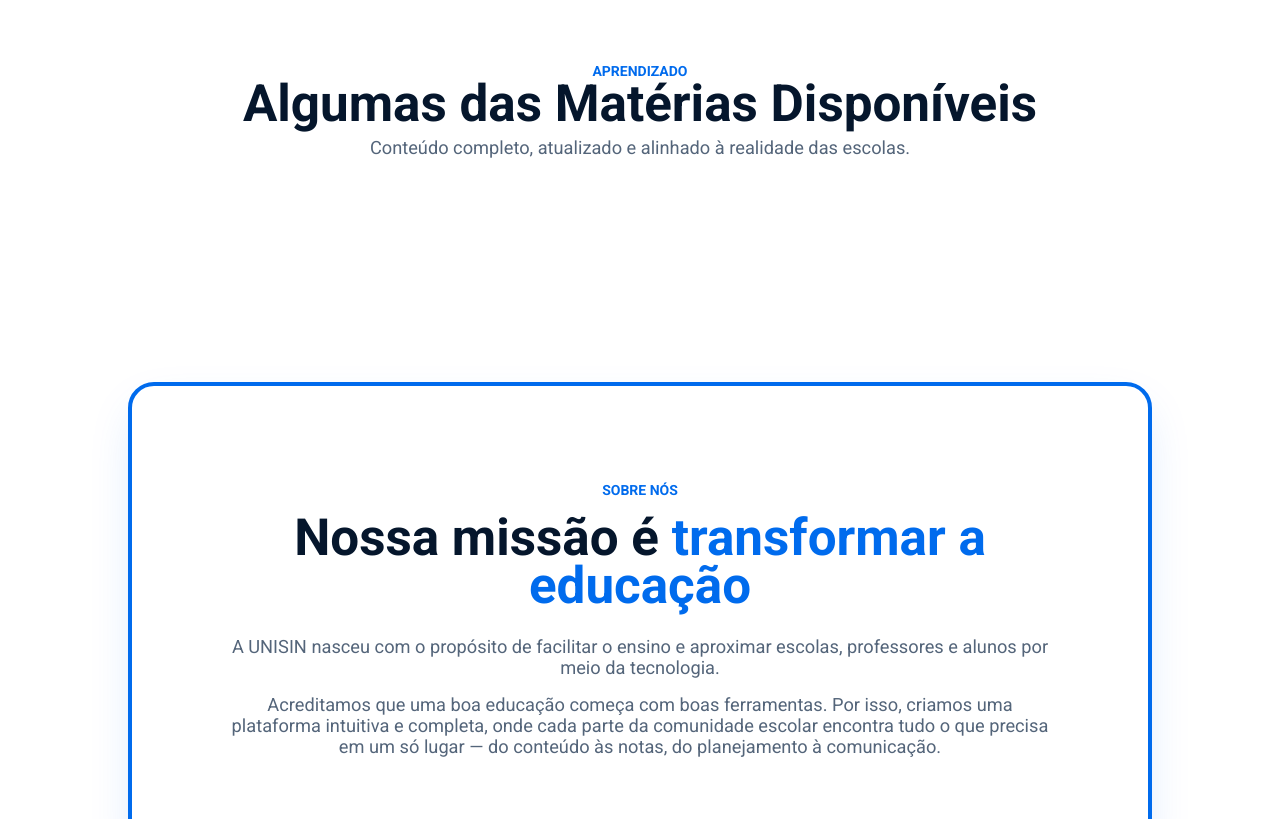
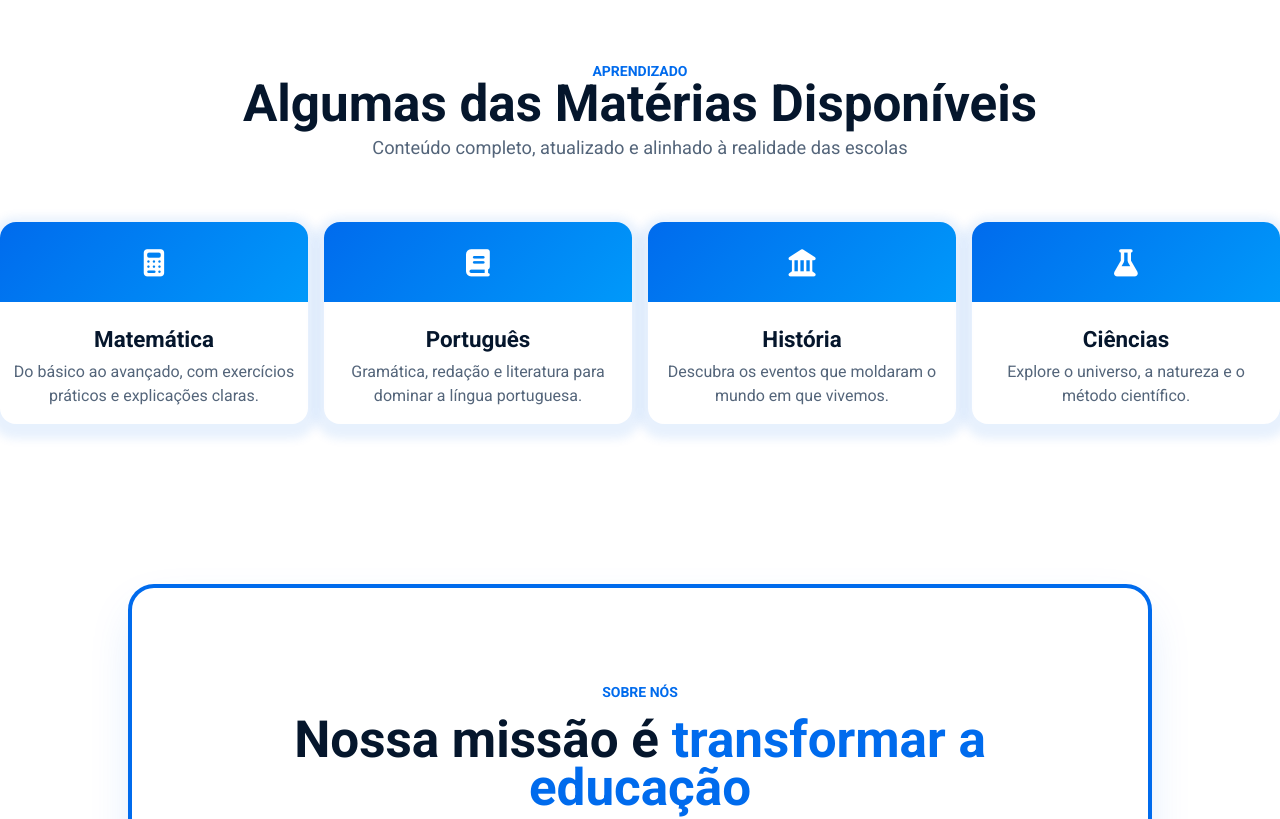
Before and after one commit to saulobbarbosa/unisin-remake, a React (Create React App) app in the folder frontend/: page / in a window 1280 px wide. Shown: the part 1440-2259 px from the top of the page. Built offline with nearby package versions, Linux system fonts and the light colour scheme.

Commit message:
Parte dos Beneficios e das Materias Prontas (Falta somente a parte de escolas pra Home ficar Pronta)

```diff
--- a/frontend/src/components/home/Home.jsx
+++ b/frontend/src/components/home/Home.jsx
@@ -45,11 +45,56 @@ export default function TelaHome() {
                     <span className={Style.subTituloPadrao}>APRENDIZADO</span>
                     <h1 className={Style.tituloPadrao}>Algumas das Matérias Disponíveis</h1>
                     <p className={Style.paragrafoPadrao}>
-                        Conteúdo completo, atualizado e alinhado à realidade das escolas.
+                        Conteúdo completo, atualizado e alinhado à realidade das escolas
                     </p>
                 </div>
-                <div>
-
+                <div className={Style.divMaterias}>
+                    <div className={Style.cardMateria}>
+                        <div className={Style.iconeMateria}>
+                            <i className="fa-solid fa-calculator"></i>
+                        </div>
+                        <div className={Style.conteudoMateria}>
+                            <h2>Matemática</h2>
+                            <p>
+                                Do básico ao avançado, com exercícios práticos e
+                                explicações claras.
+                            </p>
+                        </div>
+                    </div>
+                    <div className={Style.cardMateria}>
+                        <div className={Style.iconeMateria}>
+                            <i className="fa-solid fa-book"></i>
+                        </div>
+                        <div className={Style.conteudoMateria}>
+                            <h2>Português</h2>
+                            <p>
+                                Gramática, redação e literatura para dominar a língua
+                                portuguesa.
+                            </p>
+                        </div>
+                    </div>
+                    <div className={Style.cardMateria}>
+                        <div className={Style.iconeMateria}>
+                            <i className="fa-solid fa-landmark"></i>
+                        </div>
+                        <div className={Style.conteudoMateria}>
+                            <h2>História</h2>
+                            <p>
+                                Descubra os eventos que moldaram o mundo em que vivemos.
+                            </p>
+                        </div>
+                    </div>
+                    <div className={Style.cardMateria}>
+                        <div className={Style.iconeMateria}>
+                            <i className="fa-solid fa-flask"></i>
+                        </div>
+                        <div className={Style.conteudoMateria}>
+                            <h2>Ciências</h2>
+                            <p>
+                                Explore o universo, a natureza e o método científico.
+                            </p>
+                        </div>
+                    </div>
                 </div>
             </section>
             {/* Apresentação do projeto */}
@@ -77,7 +122,7 @@ export default function TelaHome() {
                     <span className={Style.subTituloPadrao}>VANTAGENS</span>
                     <h1 className={Style.tituloPadrao}>Benefícios</h1>
                     <p className={Style.paragrafoPadrao}>
-                        Tudo o que uma plataforma educacional moderna precisa ter.
+                        Tudo o que uma plataforma educacional moderna precisa ter
                     </p>
                 </div>
                 <div className={Style.divBeneficios}>
--- a/frontend/src/components/home/home.module.css
+++ b/frontend/src/components/home/home.module.css
@@ -4,7 +4,7 @@ html {
 
 /* Estilos reaproveitados para varias sessões */
 .containerPadrao {
-    scroll-margin-top: 6rem;
+    scroll-margin-top: 15rem;
     margin: 6rem 0rem 10rem 0rem;
     display: flex;
     flex-direction: column;
@@ -80,7 +80,63 @@ html {
     font-weight: 700;
 }
 
-/* Parte das Meterias */
+/* Parte das Materias */
+.divMaterias {
+    display: flex;
+    gap: 1rem;
+    width: 80rem;
+}
+
+.cardMateria {
+    display: flex;
+    flex-direction: column;
+    align-items: center;
+    gap: 1.5rem;
+    width: 25%;
+    border-radius: 1rem;
+    box-shadow: 0px 5px 10px 10px #006bed18;
+    transition: transform 0.3s ease, box-shadow 0.3s ease;
+}
+
+.cardMateria:hover {
+    transform: translateY(-0.5rem);
+    box-shadow: 0px 10px 10px 5px #0173ff24;
+}
+
+.iconeMateria {
+    display: flex;
+    justify-content: center;
+    align-items: center;
+    width: 100%;
+    height: 5rem;
+    border-radius: 1rem 1rem 0rem 0rem;
+    background: linear-gradient(135deg, #006bed, #0099fa);
+}
+
+.iconeMateria > i {
+    font-size: 1.7rem;
+    color: #fff;
+}
+
+.conteudoMateria {
+    display: flex;
+    flex-direction: column;
+    gap: 0.5rem;
+    padding-bottom: 1rem;
+    padding-inline: 0.8rem;
+}
+
+.conteudoMateria > h2 {
+    font-size: 1.4rem;
+    color: #05162c;
+}
+
+.conteudoMateria > p {
+    font-size: 1rem;
+    line-height: 1.5rem;
+    color: #54657a;
+}
+
 /* Parte dos Sobre Nós */
 .containerSobre {
     display: flex;
@@ -104,13 +160,23 @@ html {
 .blocoBeneficio {
     display: flex;
     gap: 1rem;
-    box-shadow: 0 4px 20px -4px #026fd726;
+    background: #fff;
+    box-shadow: 0px 5px 10px 10px #006bed18;
     padding: 1.5rem;
     border-radius: 1rem;
-    border: 0.1rem solid #000;
+    transition: transform 0.3s ease, box-shadow 0.3s ease;
 }
 
-.textoBeneficios{
+.blocoBeneficio:hover {
+    transform: translateY(-0.5rem);
+    box-shadow: 0px 5px 10px 10px #0173ff24;
+}
+
+.blocoBeneficio:hover .icons {
+    transform: scale(1.05);
+}
+
+.textoBeneficios {
     display: flex;
     flex-direction: column;
     align-items: flex-start;
@@ -135,9 +201,10 @@ html {
     height: 3.5rem;
     border-radius: 1rem;
     background: linear-gradient(135deg, #006bed, #0099fa);
+    transition: transform 0.3s ease;
 }
 
-.icons>i {
+.icons > i {
     font-size: 1.65rem;
     color: #fff;
 }
```
